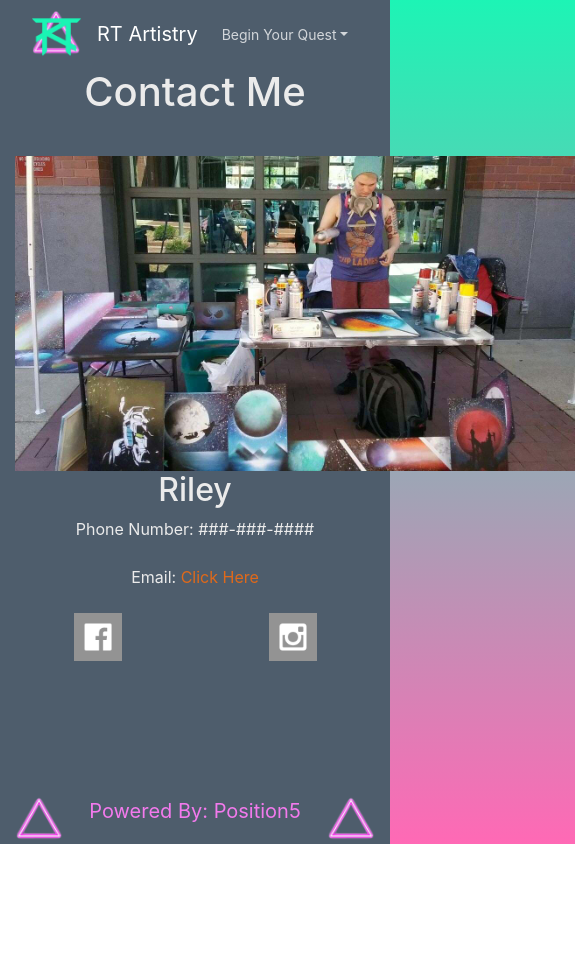
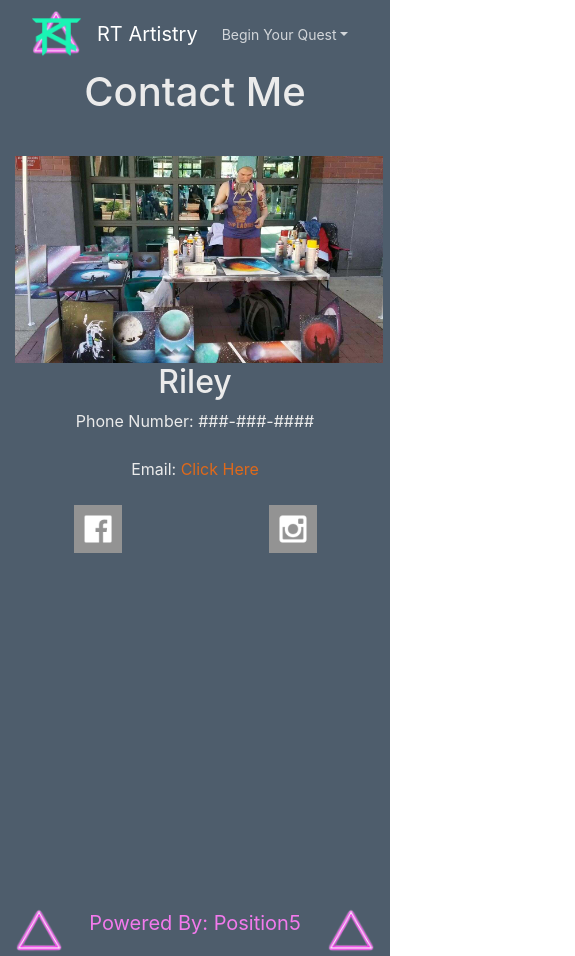
Before and after one commit to ElementCR/rtartistry, a React (Create React App) app: page /contact in a window 390 px wide. Shown: the whole page, 575 px wide, since content can reach past the window. Before the commit the page ends 844 px from the top, so only its background shows below. Built offline with nearby package versions, Linux system fonts and the light colour scheme.

Commit message:
Final changes to CSS Design and Content

```diff
--- a/src/App.css
+++ b/src/App.css
@@ -48,12 +48,44 @@ html, body{
   color: #61dafb;
 }
 
-#content-body{
-  background-color:#4E5D6C;
-  height:100%;
-  background-repeat: no-repeat!important;
+@media screen and (min-width: 601px) {
+  body {
+    background-color: #4E5D6C;
+  }
+  .container{
+    width:100%
+  }
+
+  #footerFlex{
+    display:flex;
+    position:absolute;
+    bottom:0;
+    justify-content: space-between;
+    left: 0;
+    right: 0;
+    margin-left: auto;
+    margin-right: auto;
+  }
+
+  #content-body{
+    background-color:#4E5D6C;
+    height:inherit;
+    background-repeat: no-repeat!important;
+  }
+
+  #ContactImg{
+    max-width: 35em;
+    max-height:35em;
+  }
+
+  #content-gallery{
+    background-color:#4E5D6C;
+    height:100%;
+    background-repeat: no-repeat!important;
+  }
 }
 
+/* This is mobile */
 @media only screen and (max-width: 600px) {
   body {
     background-color: #4E5D6C;
@@ -61,6 +93,36 @@ html, body{
   .container{
     width:100%
   }
+
+  #content-body{
+    background-color:#4E5D6C;
+    height:100%;
+    background-repeat: no-repeat!important;
+  }
+
+  #content-gallery{
+    background-color:#4E5D6C;
+    background-repeat: no-repeat!important;
+  }
+
+  #footerFlex{
+    padding-top:4em;
+    display:flex;
+    bottom:0;
+    justify-content: space-between;
+    left: 0;
+    right: 0;
+    margin-left: auto;
+    margin-right: auto;
+    background-color:#4E5D6C;
+  }
+
+
+#ContactImg{
+  max-width: 23em;
+  max-height:23em;
+}
+
 }
 
 #basic-navbar-nav{
@@ -78,17 +140,6 @@ html, body{
 
 #nav-item-end{
   justify-self:flex-end;
-}
-
-#footerFlex{
-  display:flex;
-  position:absolute;
-  bottom:0;
-  justify-content: space-between;
-  left: 0;
-  right: 0;
-  margin-left: auto;
-  margin-right: auto;
 }
 
 #footer-img{
@@ -113,6 +164,7 @@ html, body{
 .gallery-item{
   max-width: 15em;
   max-height: 15em;
+  padding-top:3em;
 }
 
 .gallery-row{
@@ -125,11 +177,6 @@ html, body{
   max-height: 20em;
 }
 
-#ContactImg{
-  max-width: 35em;
-  max-height:35em;
-}
-
 .sm-icon{
   max-width: 3em;
   max-height: 3em;
--- a/src/Gallery.js
+++ b/src/Gallery.js
@@ -6,7 +6,7 @@ import Split1 from './images/split1.jpg'
 class Gallery extends Component {
     render() {
         return (
-            <div className="container" id="content-body">
+            <div className="container" id="content-gallery">
                 <NavBar/>
                 <h1>Gallery</h1>
                 <Row className="gallery-row">
```
